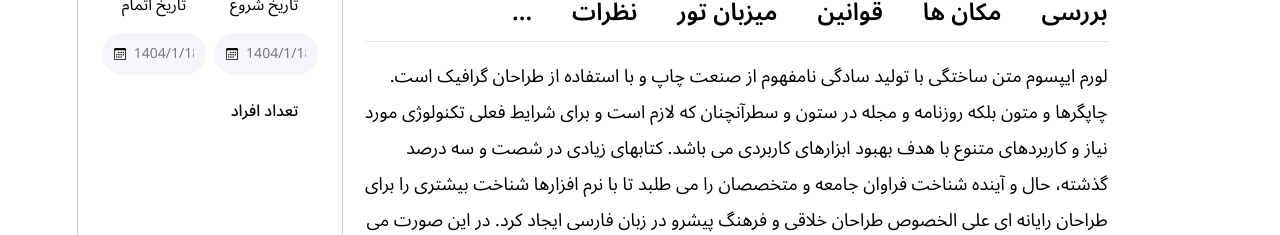
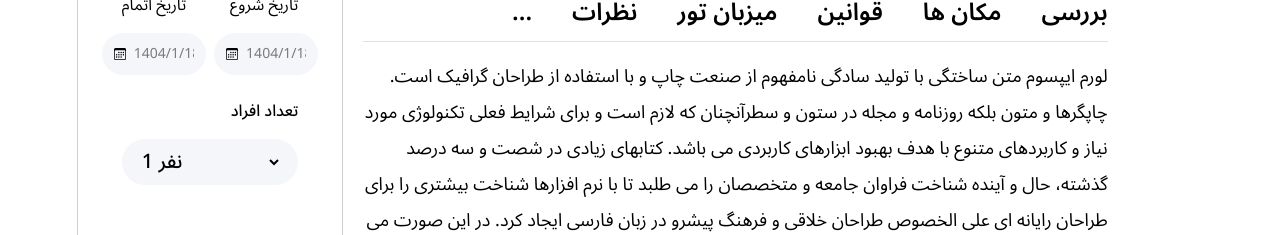
Before and after one commit to saman-tofighian/Tourism, a Next.js app: page /detail in a window 1280 px wide. Shown: the part 1220-1455 px from the top of the page. Built offline with nearby package versions, Linux system fonts and the light colour scheme.

Commit message:
update detail page

```diff
--- a/pages/detail/index.jsx
+++ b/pages/detail/index.jsx
@@ -73,6 +73,7 @@ export default function Detail() {
   const [isPaused, setIsPaused] = useState(false);
   const [dateRange, setDateRange] = useState([null, null]);
   const [startDate, endDate] = dateRange;
+  const [people, setPeople] = useState(1);
 
   useEffect(() => {
     const video = videoRef.current;
@@ -282,6 +283,19 @@ export default function Detail() {
 
             <div className='mt-6 px-5 w-full text-end'>
               <span className='font-medium'>تعداد افراد</span>
+              <div className='flex items-center gap-2 bg-[#F5F6FA] mt-4 px-4 py-[1px] rounded-3xl font-medium text-[20px]'>
+                <select
+                  value={people}
+                  onChange={(e) => setPeople(Number(e.target.value))}
+                  className='flex bg-transparent border-none focus:outline-none w-full cursor-pointer'
+                >
+                  {[...Array(10).keys()].map((n) => (
+                    <option key={n + 1} value={n + 1}>
+                      {n + 1} نفر
+                    </option>
+                  ))}
+                </select>
+              </div>
             </div>
           </div>
 
```
